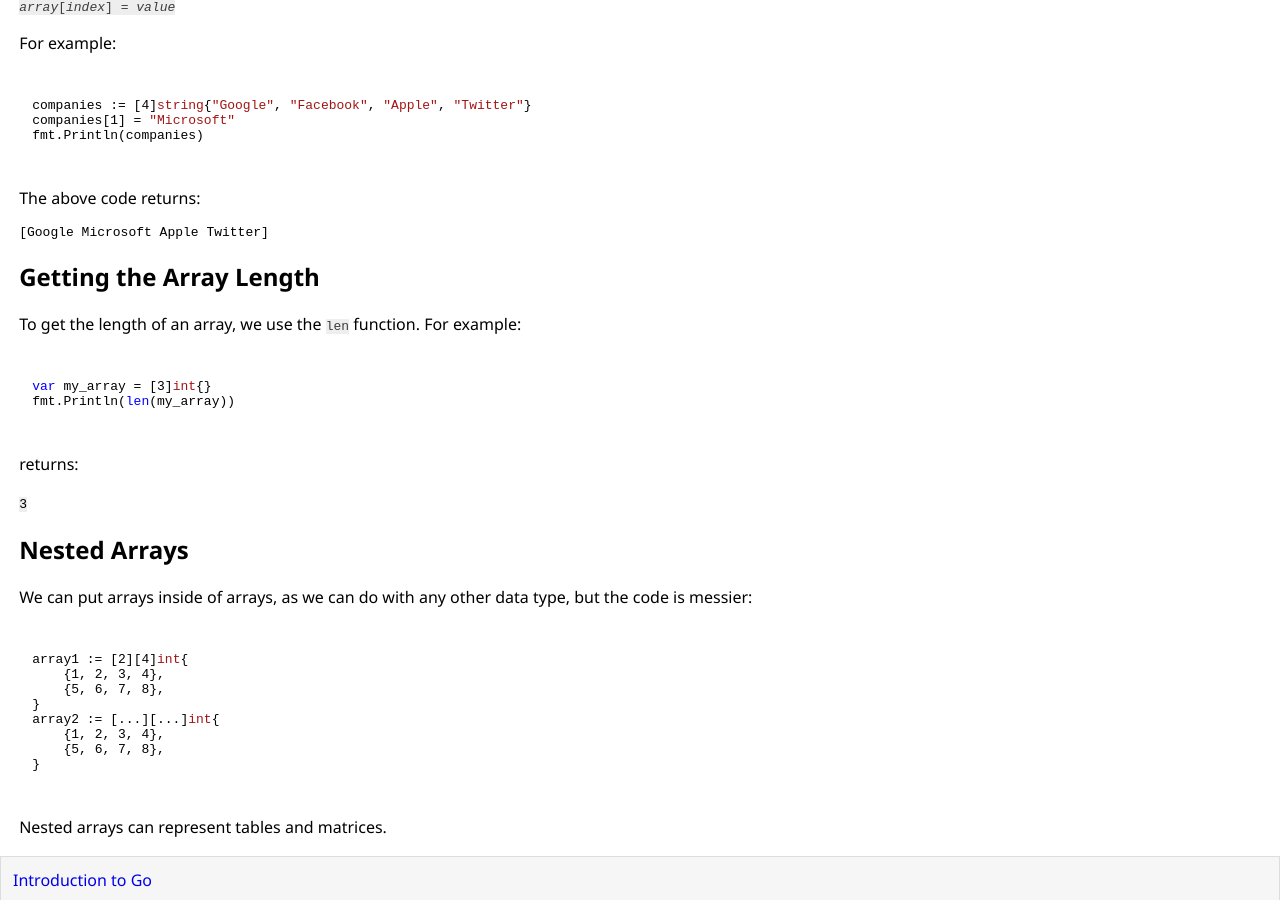
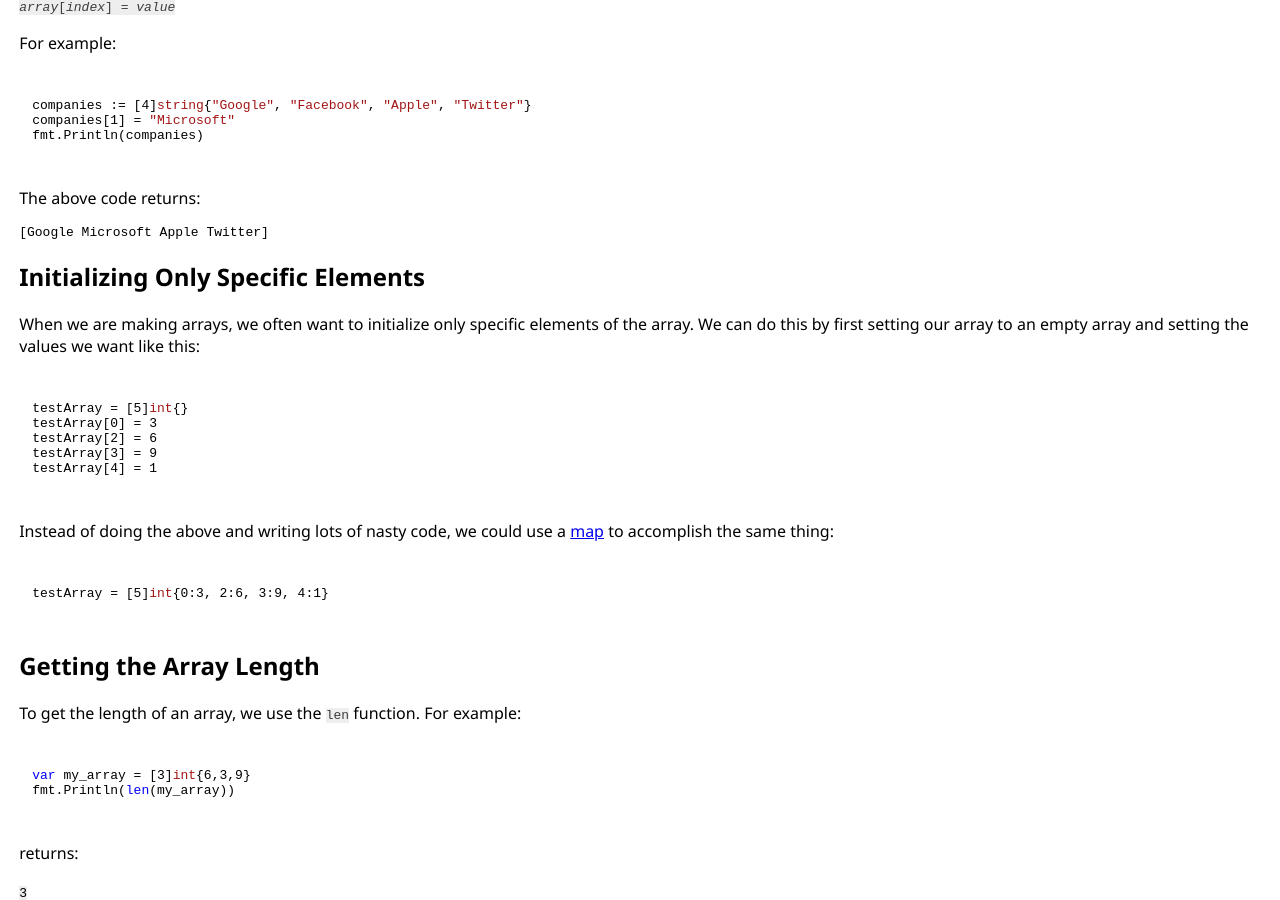
Before and after one commit to learnmonkey/learnmonkey.github.io, a Jekyll site: the page built from programming/golang/arrays.html, in a window 1280 px wide and 900 px high, scrolled down 1427 px. Built offline with Jekyll 4.4.1, drawn with Linux system fonts in a browser that asks for light colours; nearby versions of some CDN libraries.

Commit message:
Go array only initialize some elements

```diff
--- a/programming/golang/arrays.html
+++ b/programming/golang/arrays.html
@@ -71,10 +71,26 @@ fmt.Println(companies)
 </section>
 
 <section>
+    <h2>Initializing Only Specific Elements</h2>
+    <p>When we are making arrays, we often want to initialize only specific elements of the array. We can do this by first setting our array to an empty array and setting the values we want like this:</p>
+    <pre><code class="language-go">
+testArray = [5]int{}
+testArray[0] = 3
+testArray[2] = 6
+testArray[3] = 9
+testArray[4] = 1
+    </code></pre>
+    <p>Instead of doing the above and writing lots of nasty code, we could use a <a href="/programming/golang/maps/">map</a> to accomplish the same thing: </p>
+    <pre><code class="language-go">
+testArray = [5]int{0:3, 2:6, 3:9, 4:1}
+    </code></pre>
+</section>
+
+<section>
     <h2>Getting the Array Length</h2>
     <p>To get the length of an array, we use the <code>len</code> function. For example: </p>
     <pre><code class="language-go">
-var my_array = [3]int{}
+var my_array = [3]int{6,3,9}
 fmt.Println(len(my_array))
     </code></pre>
     <p>returns: </p>
```
